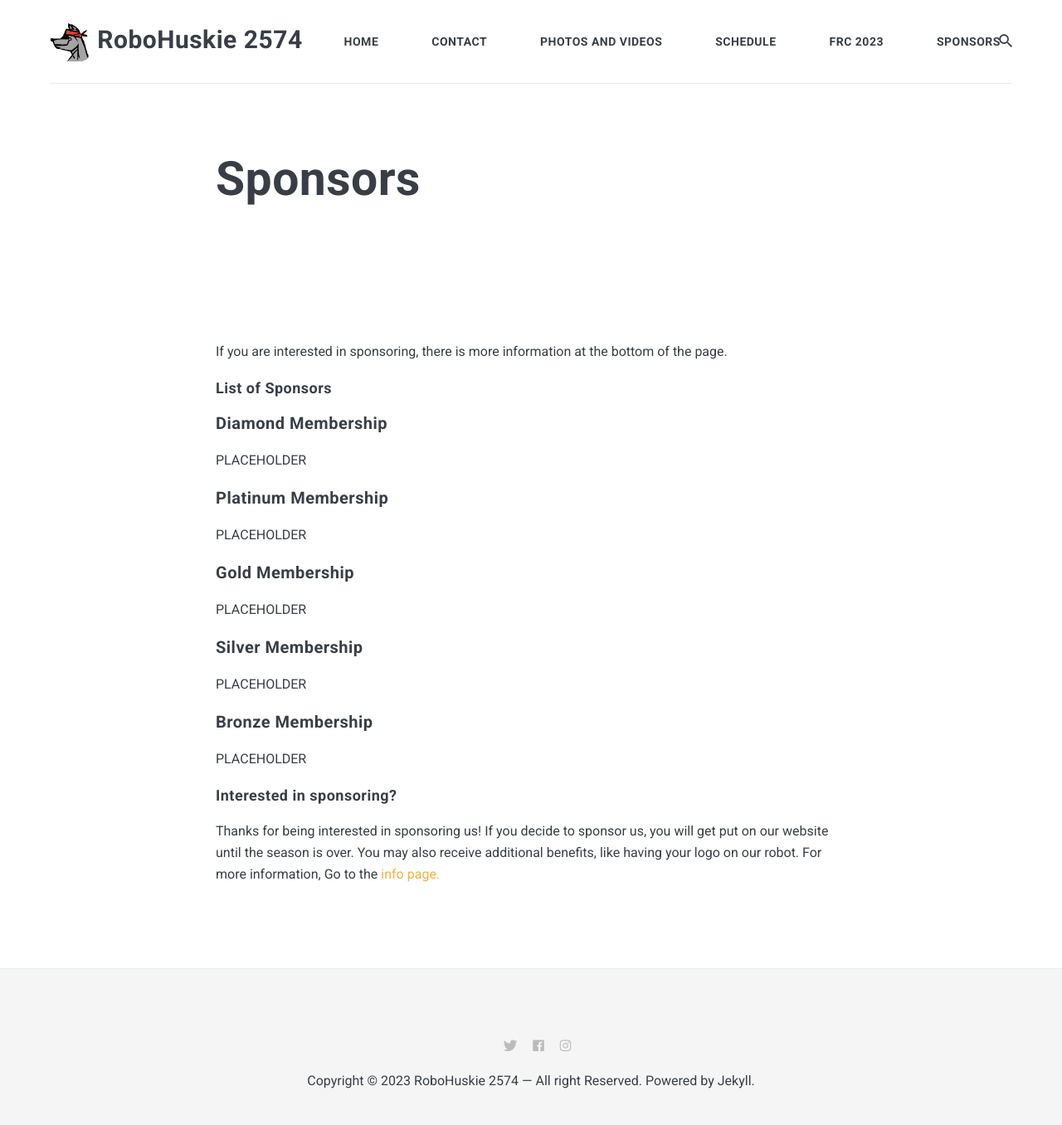
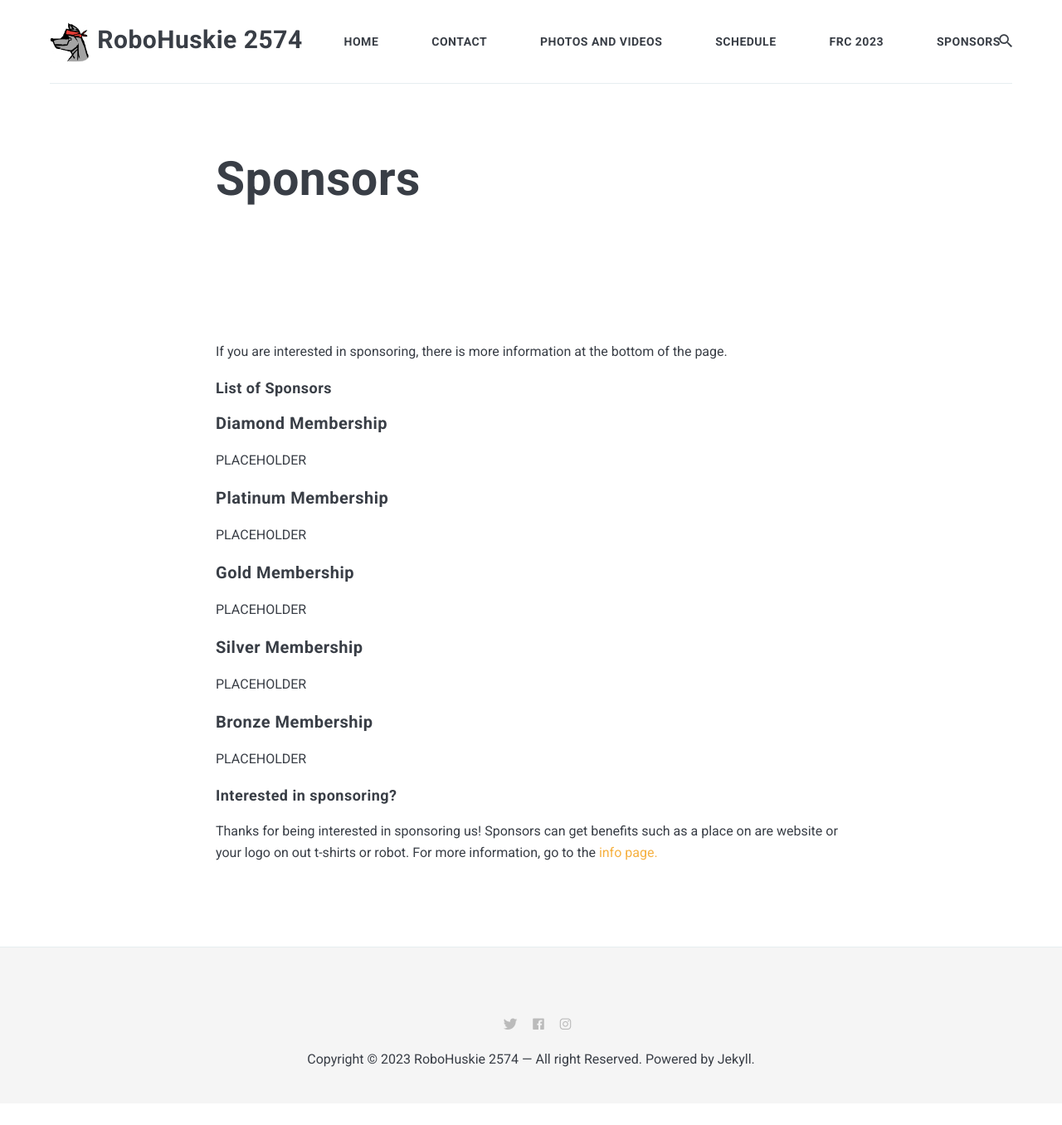
Before and after one commit to Robohuskie2574/Robohuskie2574.github.io, a Jekyll site: the page built from _pages/sponsors.md, in a window 1280 px wide. Shown: the whole page at 83% size. Built offline with Jekyll 4.4.1, drawn with Linux system fonts in a browser that asks for light colours; nearby versions of some CDN libraries; after the commit the page ends 1330 px from its top, so only the background shows below that.

Commit message:
Update sponsors.md

```diff
--- a/_pages/sponsors.md
+++ b/_pages/sponsors.md
@@ -17,4 +17,4 @@ PLACEHOLDER
 PLACEHOLDER
 
 ##### Interested in sponsoring?
-Thanks for being interested in sponsoring us! If you decide to sponsor us, you will get put on our website until the season is over. You may also receive additional benefits, like having your logo on our robot. For more information, Go to the [info page.]({{site.baseurl}}/sinfo/)
+Thanks for being interested in sponsoring us! Sponsors can get benefits such as a place on are website or your logo on out t-shirts or robot. For more information, go to the [info page.]({{site.baseurl}}/sinfo/)
```
